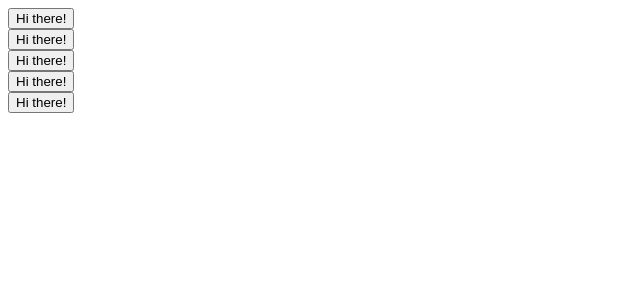
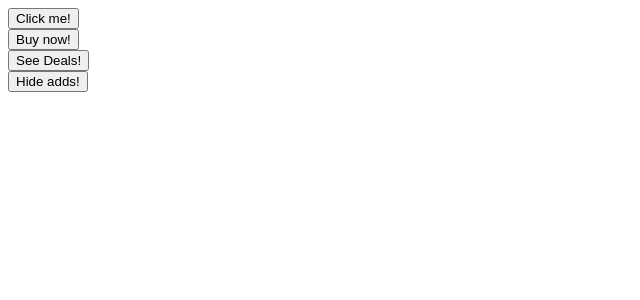
Before and after one commit to VsevolodPantjukhin/comps, a React (Create React App) app: page / in a window 1280 px wide. Shown: the top 300 px of the page, without its empty margins (0-640 px from the left). Built offline with nearby package versions, Linux system fonts and the light colour scheme.

Commit message:
The Children Prop

```diff
--- a/src/App/App.js
+++ b/src/App/App.js
@@ -4,19 +4,16 @@ const App = () => {
   return (
     <div>
       <div>
-        <Button />
+        <Button>Click me!</Button>
       </div>
       <div>
-        <Button />
+        <Button>Buy now!</Button>
       </div>
       <div>
-        <Button />
+        <Button>See Deals!</Button>
       </div>
       <div>
-        <Button />
-      </div>
-      <div>
-        <Button />
+        <Button>Hide adds!</Button>
       </div>
     </div>
   );
--- a/src/components/Button/Button.js
+++ b/src/components/Button/Button.js
@@ -1,5 +1,5 @@
-const Button = () => {
-  return <button>Hi there!</button>;
+const Button = ({ children }) => {
+  return <button>{children}</button>;
 };
 
 export default Button;
```
